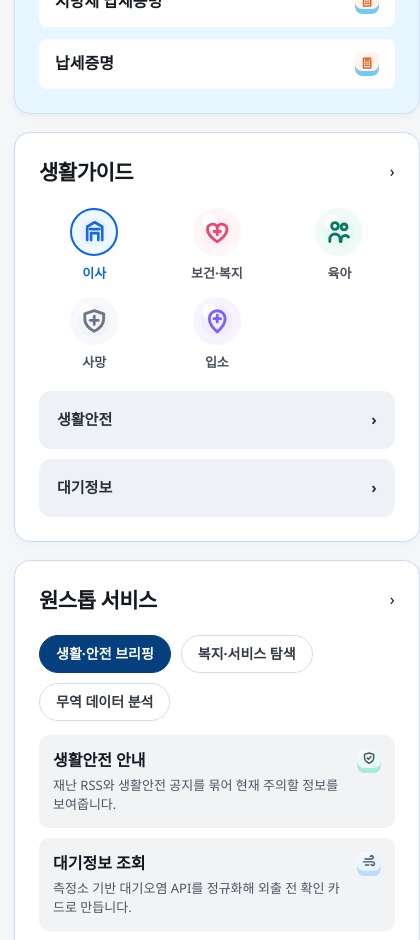
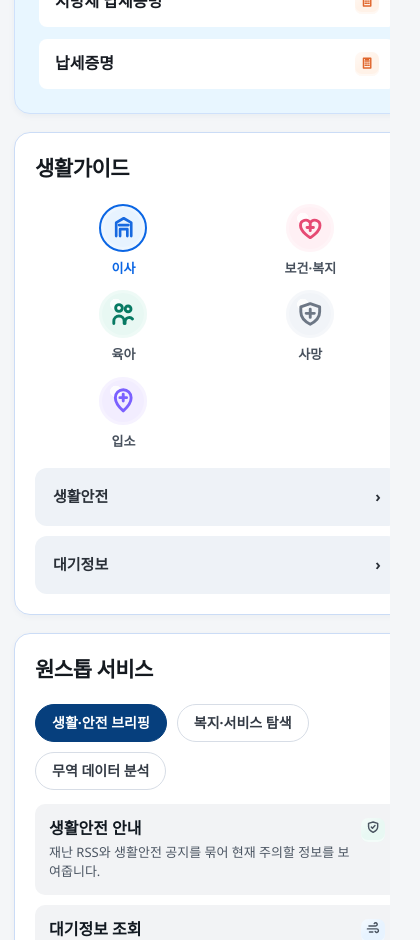
Before and after one commit to koi2026/mcp-gen-ui-gateway, a React (Vite) app in the folder apps/demo-ui/: page / in a window 390 px wide. Shown: the part 1060-2000 px from the top of the page, 420 px wide, since content can reach past the window. Built offline with nearby package versions, Linux system fonts and the light colour scheme.

Commit message:
Fix responsive guide overflow

```diff
--- a/apps/demo-ui/src/styles.css
+++ b/apps/demo-ui/src/styles.css
@@ -11,6 +11,7 @@
 
 html {
   scroll-behavior: smooth;
+  overflow-x: hidden;
 }
 
 body,
@@ -25,6 +26,7 @@ dd {
 
 body {
   min-width: 320px;
+  overflow-x: hidden;
 }
 
 button,
@@ -44,6 +46,7 @@ input:focus-visible {
 }
 
 .g24-shell {
+  overflow-x: hidden;
   min-height: 100vh;
   background: #f4f6f8;
 }
@@ -403,6 +406,8 @@ input:focus-visible {
   align-items: center;
   justify-content: space-between;
   min-height: 50px;
+  min-width: 0;
+  gap: 12px;
   border: 0;
   border-radius: 8px;
   background: #fff;
@@ -412,6 +417,14 @@ input:focus-visible {
   font-weight: 900;
   text-align: left;
   text-decoration: none;
+}
+
+.quick-grid strong,
+.login-icons span,
+.scenario-chip-row button,
+.mini-metrics span {
+  min-width: 0;
+  overflow-wrap: anywhere;
 }
 
 .gov24-icon {
@@ -427,17 +440,17 @@ input:focus-visible {
 .gov24-icon.tile {
   border-radius: 7px;
   background:
-    linear-gradient(145deg, rgba(255, 255, 255, 0.82), transparent 42%),
+    linear-gradient(145deg, rgba(255, 255, 255, 0.62), transparent 48%),
     var(--icon-bg);
-  box-shadow: inset 0 -5px 0 var(--icon-accent);
+  box-shadow: inset 0 -2px 0 rgba(255, 255, 255, 0.45);
 }
 
 .gov24-icon.circle {
   border-radius: 50%;
   background:
-    radial-gradient(circle at 35% 30%, rgba(255, 255, 255, 0.95) 0 16%, transparent 17%),
+    radial-gradient(circle at 35% 30%, rgba(255, 255, 255, 0.78) 0 12%, transparent 13%),
     var(--icon-bg);
-  box-shadow: inset 0 0 0 8px rgba(255, 255, 255, 0.35);
+  box-shadow: inset 0 0 0 3px rgba(255, 255, 255, 0.26);
 }
 
 .gov24-icon.plain {
@@ -613,7 +626,9 @@ input:focus-visible {
 }
 
 .home-card {
+  min-width: 0;
   min-height: 260px;
+  overflow: hidden;
   padding: 24px;
 }
 
@@ -623,8 +638,8 @@ input:focus-visible {
 
 .guide-icons {
   display: grid;
-  grid-template-columns: repeat(5, 1fr);
-  gap: 12px;
+  grid-template-columns: repeat(4, minmax(0, 1fr));
+  gap: 12px 10px;
   margin-bottom: 18px;
 }
 
@@ -632,11 +647,15 @@ input:focus-visible {
   display: grid;
   justify-items: center;
   gap: 8px;
+  min-width: 0;
   border: 0;
   background: transparent;
   color: #48515d;
   font-size: 13px;
   font-weight: 900;
+  line-height: 1.25;
+  overflow-wrap: anywhere;
+  text-align: center;
 }
 
 .guide-icons button.active {
@@ -660,6 +679,7 @@ input:focus-visible {
   align-items: center;
   justify-content: space-between;
   min-height: 58px;
+  min-width: 0;
   border: 0;
   border-radius: 12px;
   background: #eef2f7;
@@ -667,7 +687,14 @@ input:focus-visible {
   color: #2a3038;
   font-size: 15px;
   font-weight: 900;
+  gap: 12px;
   text-align: left;
+}
+
+.guide-list button span,
+.benefit-list button {
+  min-width: 0;
+  overflow-wrap: anywhere;
 }
 
 .scenario-chip-row {
@@ -702,6 +729,7 @@ input:focus-visible {
 
 .onestop-service-grid article {
   position: relative;
+  min-width: 0;
   min-height: 78px;
   border-radius: 10px;
   background: #f2f3f5;
@@ -715,6 +743,7 @@ input:focus-visible {
 }
 
 .onestop-service-grid article > div {
+  min-width: 0;
   padding-right: 34px;
 }
 
@@ -723,6 +752,8 @@ input:focus-visible {
   margin-bottom: 4px;
   color: #111820;
   font-weight: 1000;
+  line-height: 1.3;
+  overflow-wrap: anywhere;
 }
 
 .onestop-service-grid span {
@@ -730,6 +761,7 @@ input:focus-visible {
   overflow: hidden;
   color: #4b5562;
   font-size: 13px;
+  overflow-wrap: anywhere;
   -webkit-box-orient: vertical;
   -webkit-line-clamp: 2;
 }
@@ -1063,6 +1095,10 @@ td {
     grid-template-columns: 1fr;
   }
 
+  .guide-icons {
+    grid-template-columns: repeat(5, minmax(0, 1fr));
+  }
+
   .benefit-panel {
     grid-column: auto;
   }
@@ -1132,7 +1168,7 @@ td {
   }
 
   .guide-icons {
-    grid-template-columns: repeat(3, 1fr);
+    grid-template-columns: repeat(3, minmax(0, 1fr));
   }
 
   .overview-list div {
@@ -1144,3 +1180,13 @@ td {
     font-size: 30px;
   }
 }
+
+@media (max-width: 420px) {
+  .guide-icons {
+    grid-template-columns: repeat(2, minmax(0, 1fr));
+  }
+
+  .home-card {
+    padding: 20px;
+  }
+}
```
Also changed, not shown: 2 other files (tests, documents, lock files or other folders).
